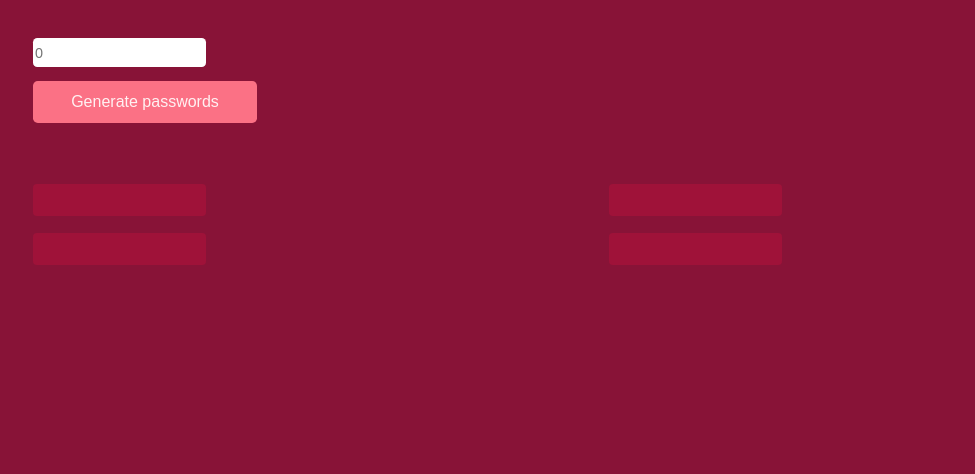
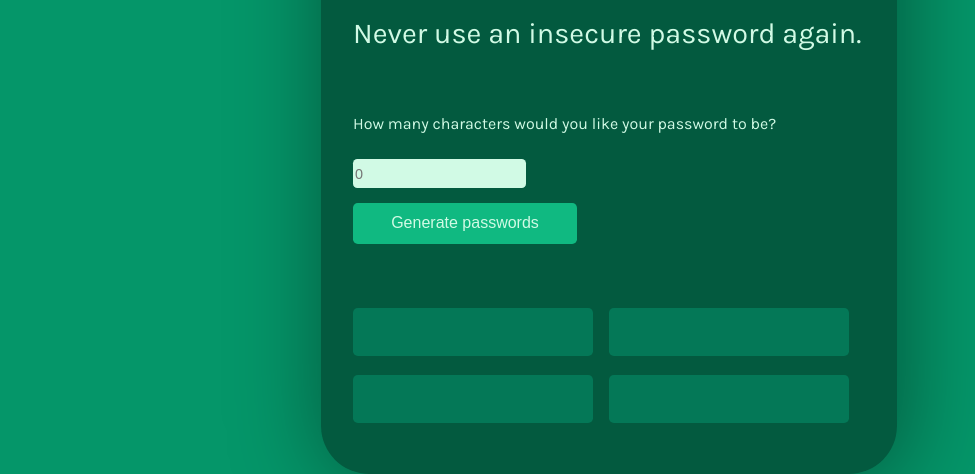
Before and after one commit to cforsmo/Random-password-generator, a plain HTML site: page index.html in a window 1280 px wide. Shown: the part 327-801 px from the top of the page, without its empty margins (31-1006 px from the left). Drawn offline with Linux system fonts and the light colour scheme.

Commit message:
design changes

```diff
--- a/index.css
+++ b/index.css
@@ -1,10 +1,23 @@
 html, body {
   margin: 0;
+  padding: 0;
+  background-color: #059669;
+  color: #D1FAE5;
+  font-family: karla;
+  position: relative;
+  display: flex;
+  justify-content: center;
+
+}
+
+.content {
+  background: rgba(1, 1, 1, 0.4);
+  position: absolute;
+  z-index: 1;
+  border-radius: 3em;
+  top: 15%;
+  box-shadow: 5px 5px 90px 5px rgba(0, 0, 0, 0.4);
   padding: 2em;
-  background-color: #881337;
-  color: #FFF1F2;
-  font-family: karla;
-
 }
 
 h1 {
@@ -15,7 +28,7 @@ h1 {
 }
 
 .random {
-  color: #FB7185;
+  color: #059669;
 }
 
 h3 {
@@ -35,16 +48,18 @@ h5 {
   height: 2em;
   width: 12em;
   border-radius: .3em;
-  margin: 1em 0 1em 0;
+  margin-bottom: 1em;
+  background-color: #D1FAE5;
+  color: #064E3B;
 }
 #generate-button {
-  background-color: #FB7185;
+  background-color: #10B981;
   height: 2.6em;
   width: 14em;
   border: none;
   border-radius: .3em;
   font-size: 1em;
-  color: #FFF1F2;
+  color: #D1FAE5;
 }
 
 ul {
@@ -52,13 +67,17 @@ ul {
   grid-template-columns: auto auto;
   padding: 2em 0 0 0;
   list-style-type: none;
+  width: 50%;
 }
 #password1, #password2, #password3, #password4 {
-  height: 2.4em;
-  width: 13em;
+  height: 3em;
+  width: 15em;
   border: none;
   margin-top: 1em;
   margin-right: 1em;
   border-radius: .3em;
-  background-color: #9F1239;
+  background-color: #047857;
+  color: #D1FAE5;
+  font-size: 1em;
+
 }
--- a/index.html
+++ b/index.html
@@ -6,6 +6,7 @@
       <link rel="stylesheet" href="index.css">
     </head>
     <body>
+        <section class="content">
             <h1>Generate a <span class="random">random password</span></h1>
             <h3>Never use an insecure password again.</h3>
             <h5>How many characters would you like your password to be?</h5>
@@ -20,5 +21,6 @@
                 <li><button id="password4"></button></li>
             </ul>
             <script src="index.js"></script>
+        </section>
     </body>
 </html>
```
Lines whose indentation alone changed are shown as unchanged.
